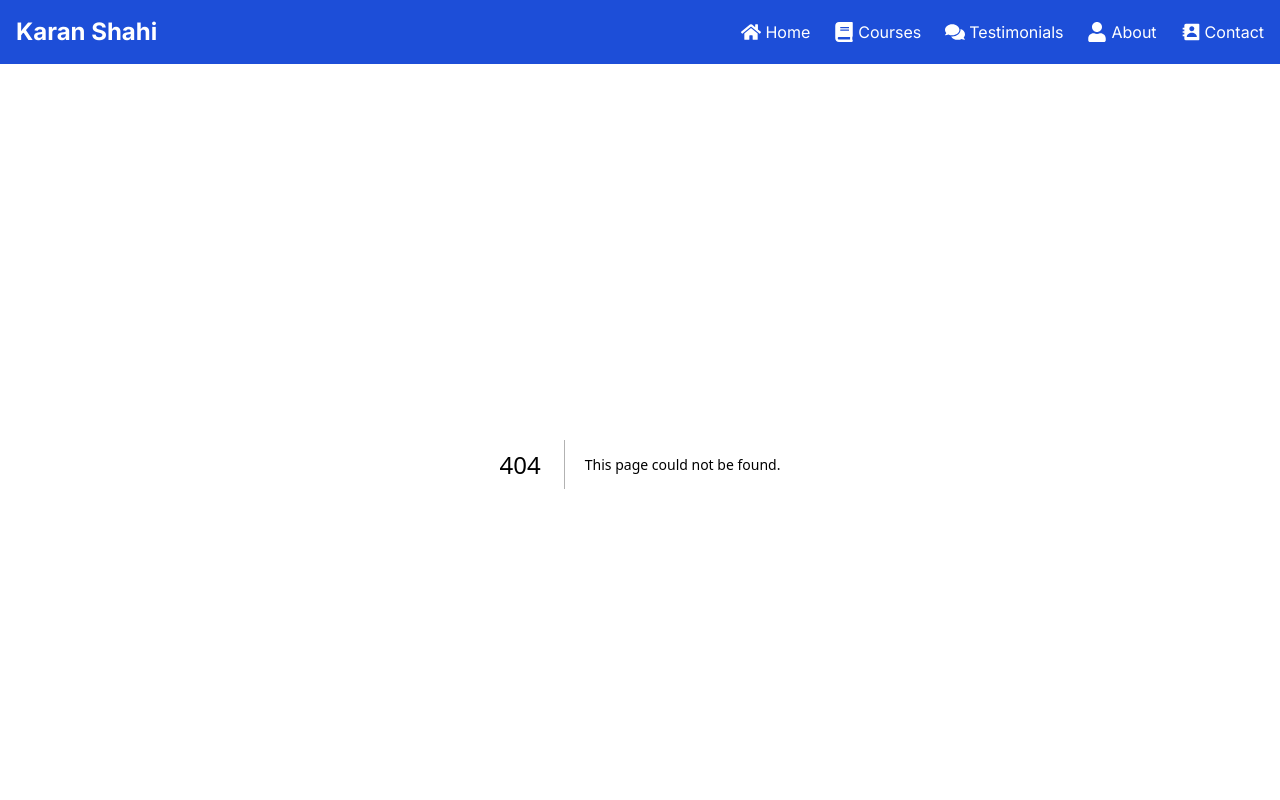
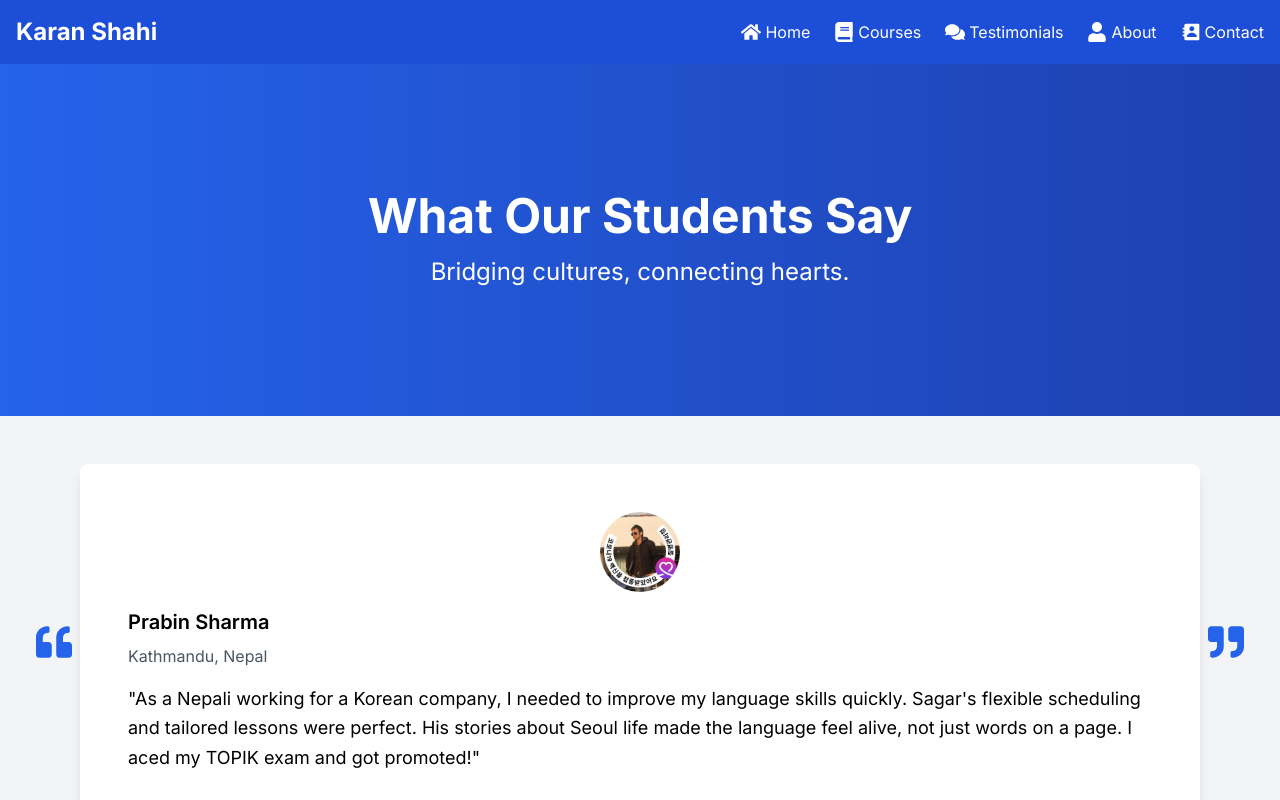
Before and after one commit to manutdmohit/language-instructor, a Next.js app: page /testimonials in a window 1280 px wide. Before the commit this address had no page. Shown: the top 800 px of the page. Built offline with nearby package versions, Linux system fonts and the light colour scheme.

Commit message:
Add Testimonial Page

```diff
--- /dev/null
+++ b/src/app/testimonials/page.tsx
@@ -0,0 +1,135 @@
+'use client';
+
+import { useState, useEffect } from 'react';
+import { motion } from 'framer-motion';
+import { FaQuoteLeft, FaQuoteRight } from 'react-icons/fa';
+
+const testimonials = [
+  {
+    avatar: '/images/karanshahi.jpg',
+    name: 'Sujin Lee',
+    location: 'Seoul, South Korea',
+    text: `Sagar's lessons truly bridge the gap between Korea and Nepal. His innovative methods, like analyzing K-pop lyrics, made learning Korean fun and engaging. I can now communicate with my in-laws and appreciate dramas on a deeper level. His passion shines through every lesson!`,
+  },
+  {
+    avatar: '/images/karanshahi.jpg',
+    name: 'Prabin Sharma',
+    location: 'Kathmandu, Nepal',
+    text: `As a Nepali working for a Korean company, I needed to improve my language skills quickly. Sagar's flexible scheduling and tailored lessons were perfect. His stories about Seoul life made the language feel alive, not just words on a page. I aced my TOPIK exam and got promoted!`,
+  },
+  {
+    avatar: '/images/karanshahi.jpg',
+    name: 'Emily Davis',
+    location: 'Los Angeles, USA',
+    text: `Sagar's lessons were an immersive cultural experience. From virtual temple tours to Korean snack tastings, I felt like I was in Seoul! His deep knowledge and genuine love for both cultures made every class engaging. I can now watch K-dramas without subtitles—a game-changer for a huge fan like me!`,
+  },
+];
+
+export default function Testimonials() {
+  const [currentIndex, setCurrentIndex] = useState(0);
+  const [isLoaded, setIsLoaded] = useState(false);
+
+  useEffect(() => {
+    setIsLoaded(true);
+    const interval = setInterval(() => {
+      setCurrentIndex((prevIndex) => (prevIndex + 1) % testimonials.length);
+    }, 5000);
+    return () => clearInterval(interval);
+  }, []);
+
+  const fadeInUp = {
+    hidden: { opacity: 0, y: 50 },
+    visible: { opacity: 1, y: 0 },
+    transition: { type: 'spring', stiffness: 50 },
+  };
+
+  return (
+    <div className="min-h-screen bg-gray-100 mb-5">
+      <header className="bg-gradient-to-r from-blue-600 to-blue-800 text-white py-20 md:py-32">
+        <div className="container mx-auto text-center">
+          <motion.h1
+            variants={fadeInUp}
+            initial="hidden"
+            animate={isLoaded ? 'visible' : 'hidden'}
+            className="text-4xl md:text-5xl font-bold mb-4"
+          >
+            What Our Students Say
+          </motion.h1>
+          <motion.p
+            variants={fadeInUp}
+            initial="hidden"
+            animate={isLoaded ? 'visible' : 'hidden'}
+            transition={{ delay: 0.2 }}
+            className="text-xl md:text-2xl"
+          >
+            Bridging cultures, connecting hearts.
+          </motion.p>
+        </div>
+      </header>
+
+      <main className="container mx-auto mt-8 p-4">
+        <section className="relative">
+          <div className="absolute inset-0 flex items-center justify-between px-5">
+            <motion.button
+              whileHover={{ scale: 1.2 }}
+              whileTap={{ scale: 0.9 }}
+              onClick={() =>
+                setCurrentIndex(
+                  (currentIndex - 1 + testimonials.length) % testimonials.length
+                )
+              }
+              className="text-blue-600 text-4xl hover:text-blue-800 transition"
+            >
+              <FaQuoteLeft />
+            </motion.button>
+            <motion.button
+              whileHover={{ scale: 1.2 }}
+              whileTap={{ scale: 0.9 }}
+              onClick={() =>
+                setCurrentIndex((currentIndex + 1) % testimonials.length)
+              }
+              className="text-blue-600 text-4xl hover:text-blue-800 transition"
+            >
+              <FaQuoteRight />
+            </motion.button>
+          </div>
+
+          <motion.div
+            key={currentIndex}
+            initial={{ opacity: 0, scale: 0.8 }}
+            animate={{ opacity: 1, scale: 1 }}
+            transition={{ duration: 0.5 }}
+            className="bg-white p-8 md:p-12 rounded-lg shadow-lg mx-4 md:mx-16 relative"
+          >
+            <motion.img
+              src={testimonials[currentIndex].avatar}
+              alt={testimonials[currentIndex].name}
+              width={80}
+              height={80}
+              className="rounded-full mx-auto mb-4"
+              initial={{ opacity: 0, scale: 0.5 }}
+              animate={{ opacity: 1, scale: 1 }}
+              transition={{ delay: 0.2 }}
+            />
+            <motion.h3
+              variants={fadeInUp}
+              className="text-xl font-semibold mb-2"
+            >
+              {testimonials[currentIndex].name}
+            </motion.h3>
+            <motion.p variants={fadeInUp} className="text-gray-600 mb-4">
+              {testimonials[currentIndex].location}
+            </motion.p>
+            <motion.p
+              variants={fadeInUp}
+              transition={{ delay: 0.2 }}
+              className="text-lg leading-relaxed"
+            >
+              "{testimonials[currentIndex].text}"
+            </motion.p>
+          </motion.div>
+        </section>
+      </main>
+    </div>
+  );
+}
```
